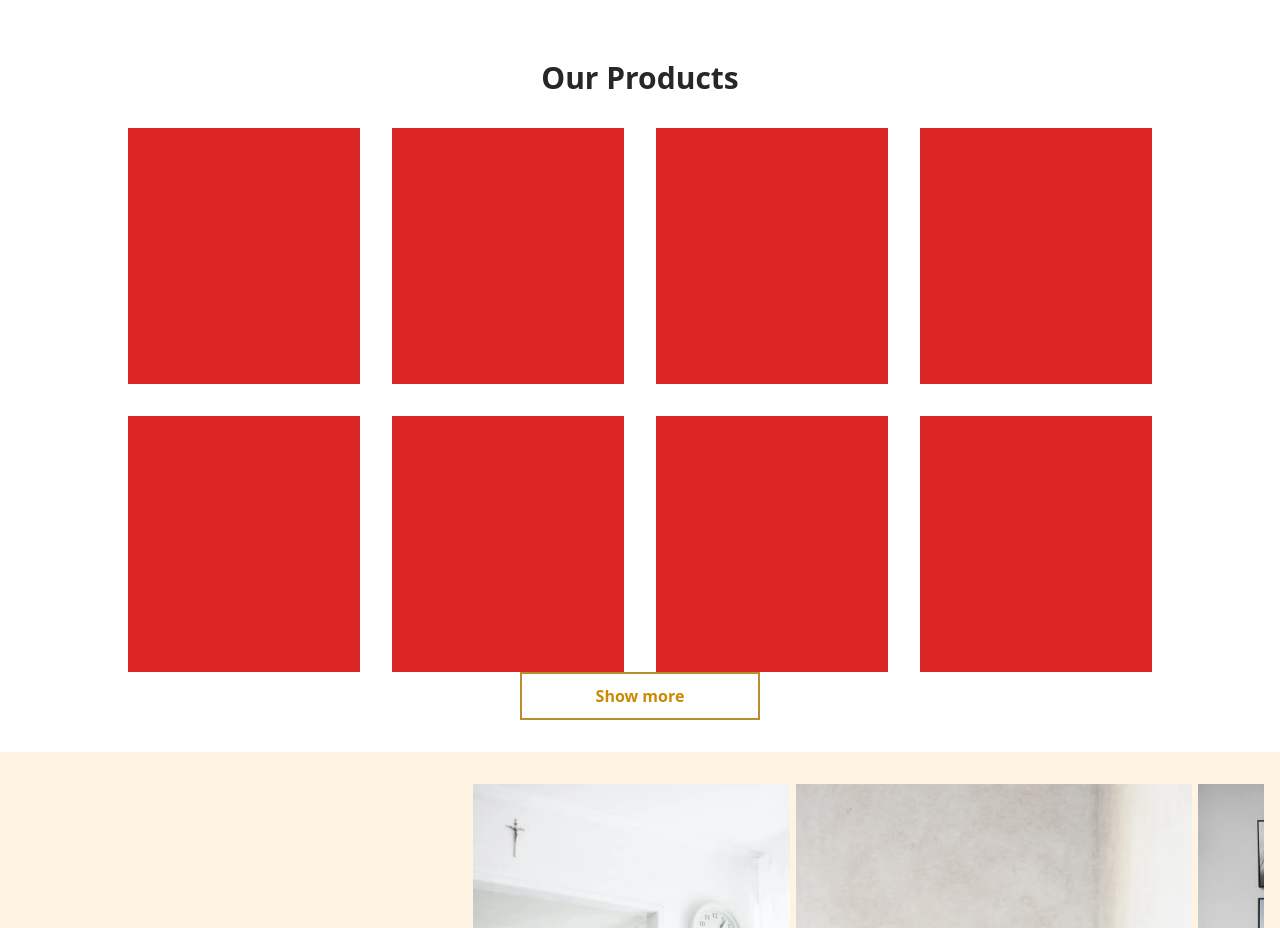
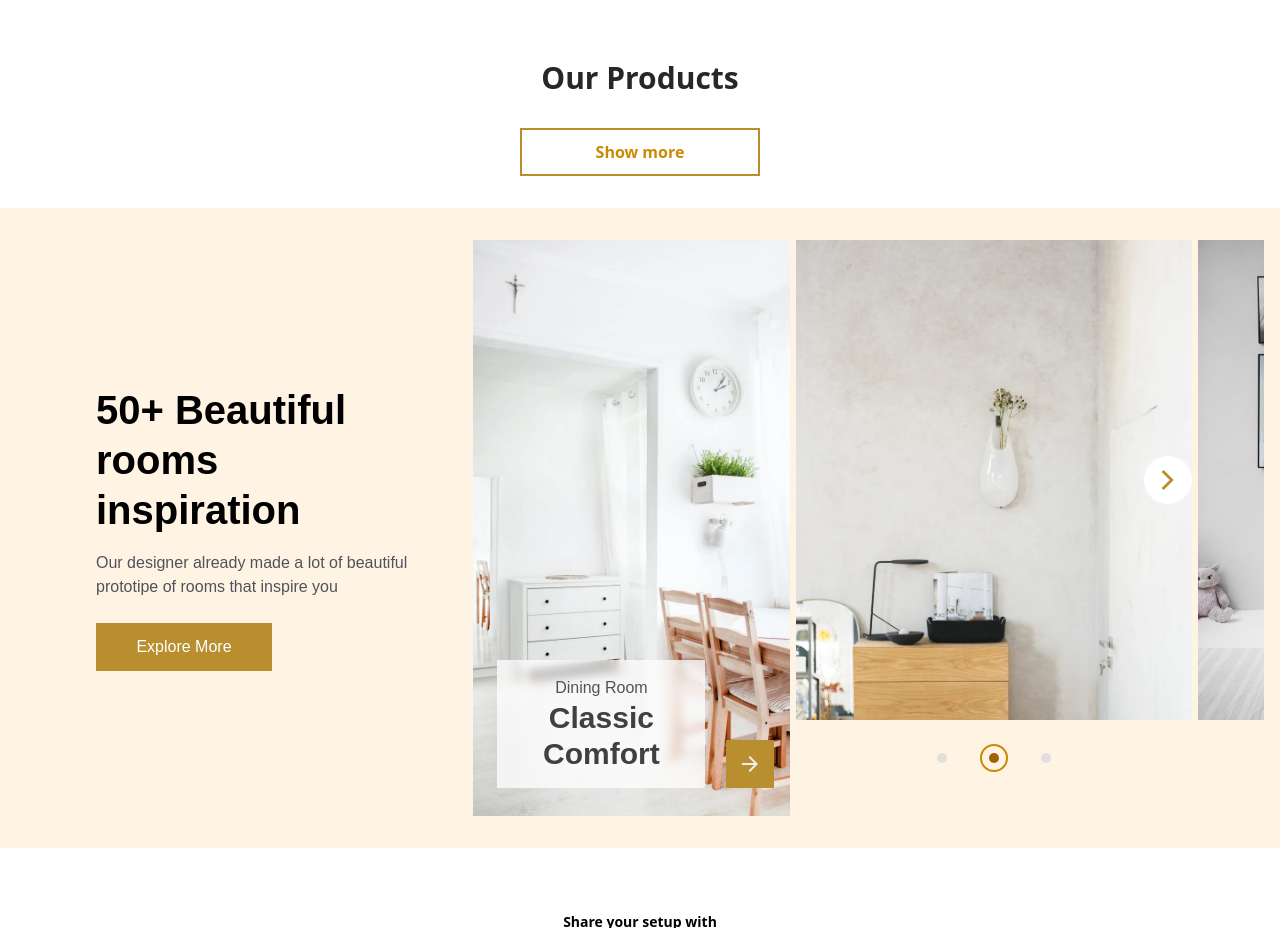
Before and after one commit to joaoAngelo2/furniro-web, a React app: page / in a window 1280 px wide. Shown: the part 1740-2668 px from the top of the page. Built offline with nearby package versions, Linux system fonts and the light colour scheme; the HTML template or start-up script is replaced by a standard one.

Commit message:
feat: adicionado o arquivo product grid

```diff
--- a/src/pages/Home/Home.tsx
+++ b/src/pages/Home/Home.tsx
@@ -4,9 +4,11 @@ import CategoryRooms from '../../components/CategoryRooms'
 import { Link } from 'react-router-dom'
 import Mosaico from '../../components/Mosaico'
 
+
 const Home = () => {
   return (
     <div>
+        {/*<Header></Header>*/}
         <section>
             <PromoBanner/>
         </section>
@@ -26,20 +28,10 @@ const Home = () => {
         </div>
         </section>
         <section>
-            {/*colocar os componentes reutilizaveis */}
            <div className="w-screen text-center">
-  <p className="text-3xl font-bold text-zinc-800 mb-8">Our Products</p>
-  <div className="w-4/5 grid grid-cols-1 sm:grid-cols-2 md:grid-cols-4 gap-8 mx-auto">
-    <div className="bg-red-600 h-64"></div>
-    <div className="bg-red-600 h-64"></div>
-    <div className="bg-red-600 h-64"></div>
-    <div className="bg-red-600 h-64"></div>
-    <div className="bg-red-600 h-64 hidden md:block"></div>
-    <div className="bg-red-600 h-64 hidden md:block"></div>
-    <div className="bg-red-600 h-64 hidden md:block"></div>
-    <div className="bg-red-600 h-64 hidden md:block"></div>
-  </div>
-</div>
+                <p className="text-3xl font-bold text-zinc-800 mb-8">Our Products</p>
+                    {/*<ProductGrid/> descomentar depois*/}
+                </div>
             <Link to={'/shop'}>
                 <div className='w-screen items-center flex'>
                     <button className='mx-auto w-60 h-12 border-amarelo-botoes border-2 text-yellow-600 text-base font-semibold mb-8'>Show more</button>
@@ -60,6 +52,8 @@ const Home = () => {
         <Mosaico/>
     </section>
 
+    {/*<Footer><Footer/>*/}
+
     </div>
   )
 }
```
Also changed, not shown: src/components/ProductGrid.tsx (added, +28 -0 lines).
